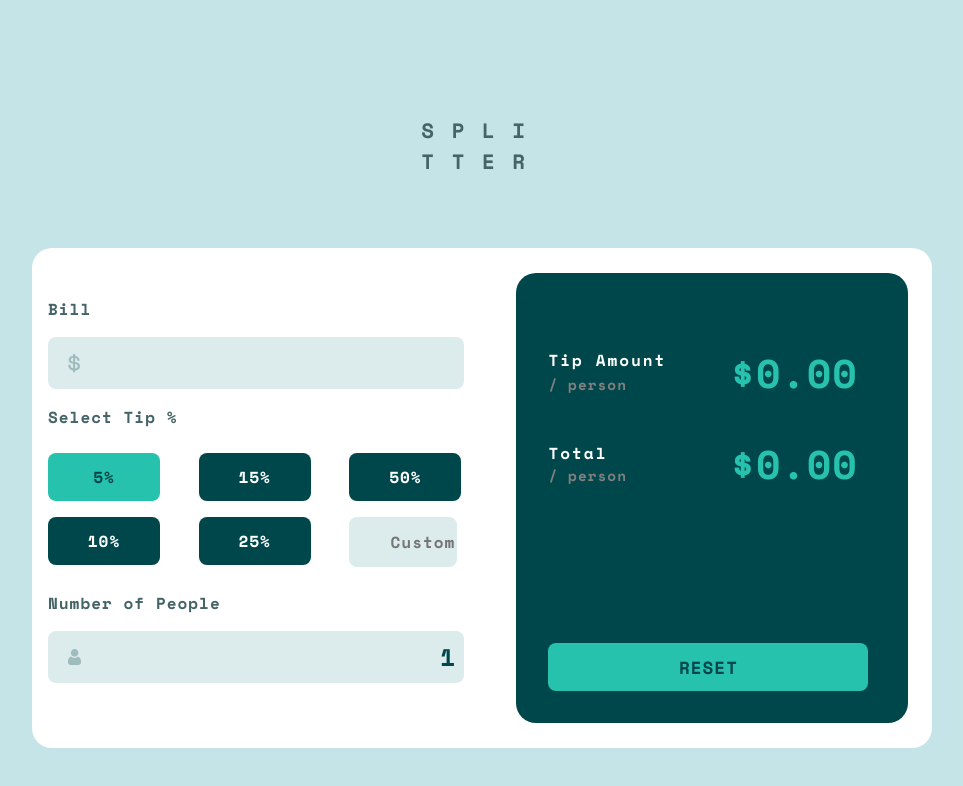
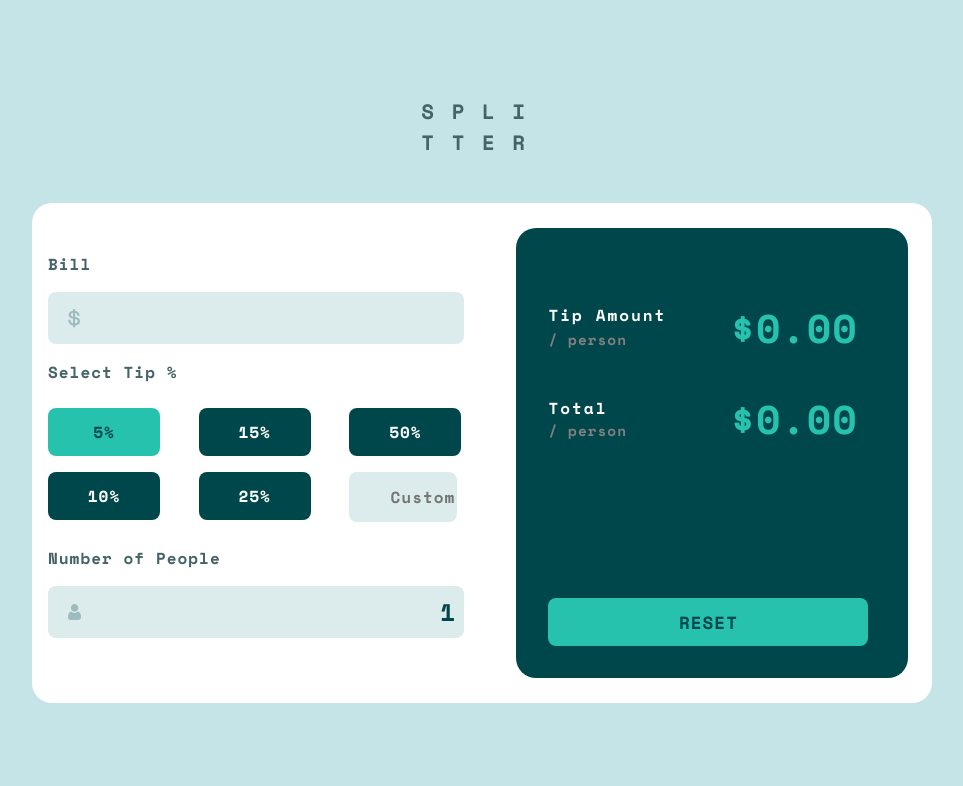
Before and after one commit to jfiora/tip-calculator-app, a React (Vite) app: page / in a window 1280 px wide. Shown: the top 786 px of the page, without its empty margins (158-1121 px from the left). Built offline with nearby package versions, Linux system fonts and the light colour scheme.

Commit message:
some styles

```diff
--- a/src/App.css
+++ b/src/App.css
@@ -9,4 +9,5 @@ body {
   display: flex;
   justify-content: center;
   align-items: center;
+  height: 100vh;
 }
--- a/src/components/card/Card.css
+++ b/src/components/card/Card.css
@@ -12,7 +12,6 @@
 }
 
 .card {
-  transform: translate(0, 30%);
   position: relative;
   width: 900px;
   height: 500px;
--- a/src/components/header/Header.css
+++ b/src/components/header/Header.css
@@ -1,7 +1,7 @@
 h1 {
   font-size: 1.3rem;
   text-align: center;
-  transform: translate(0, 150%);
+  transform: translate(0, -50%);
   color: var(--title-color);
   text-transform: uppercase;
   letter-spacing: 1.1rem;
```
